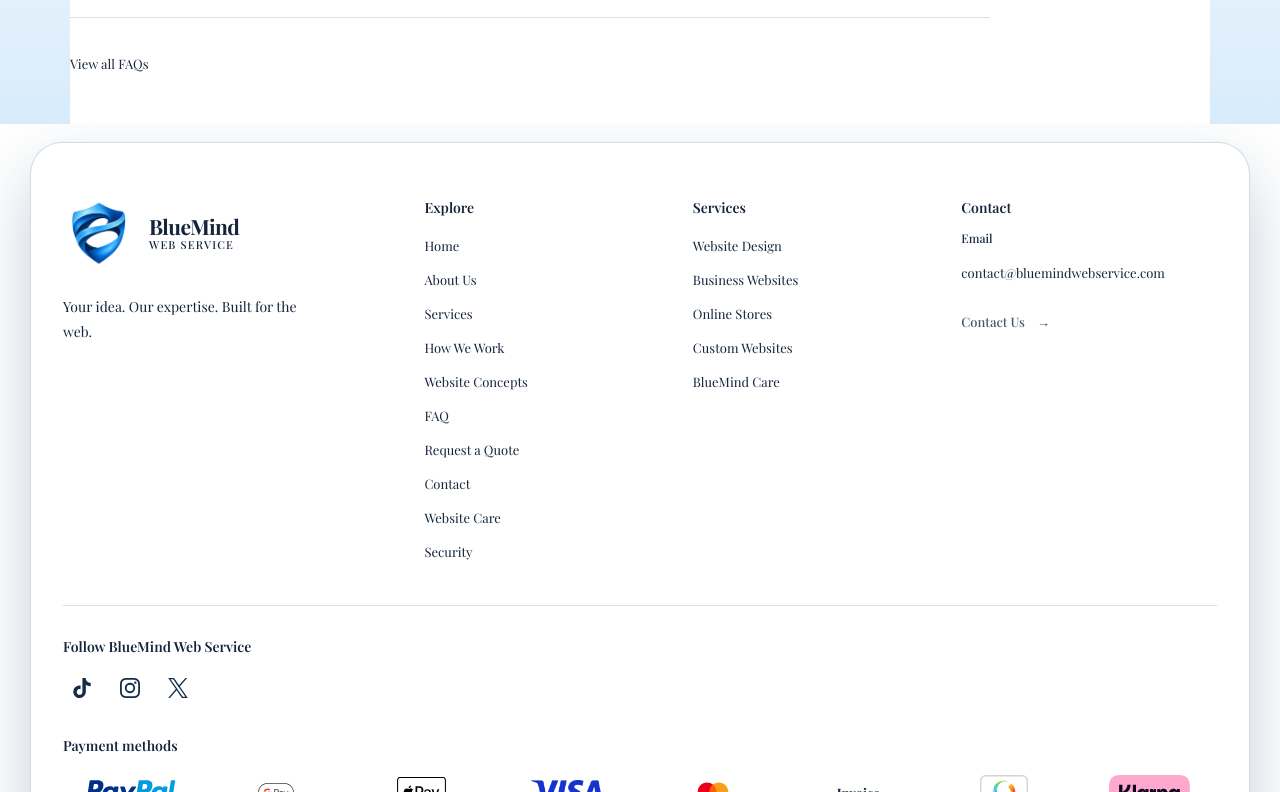
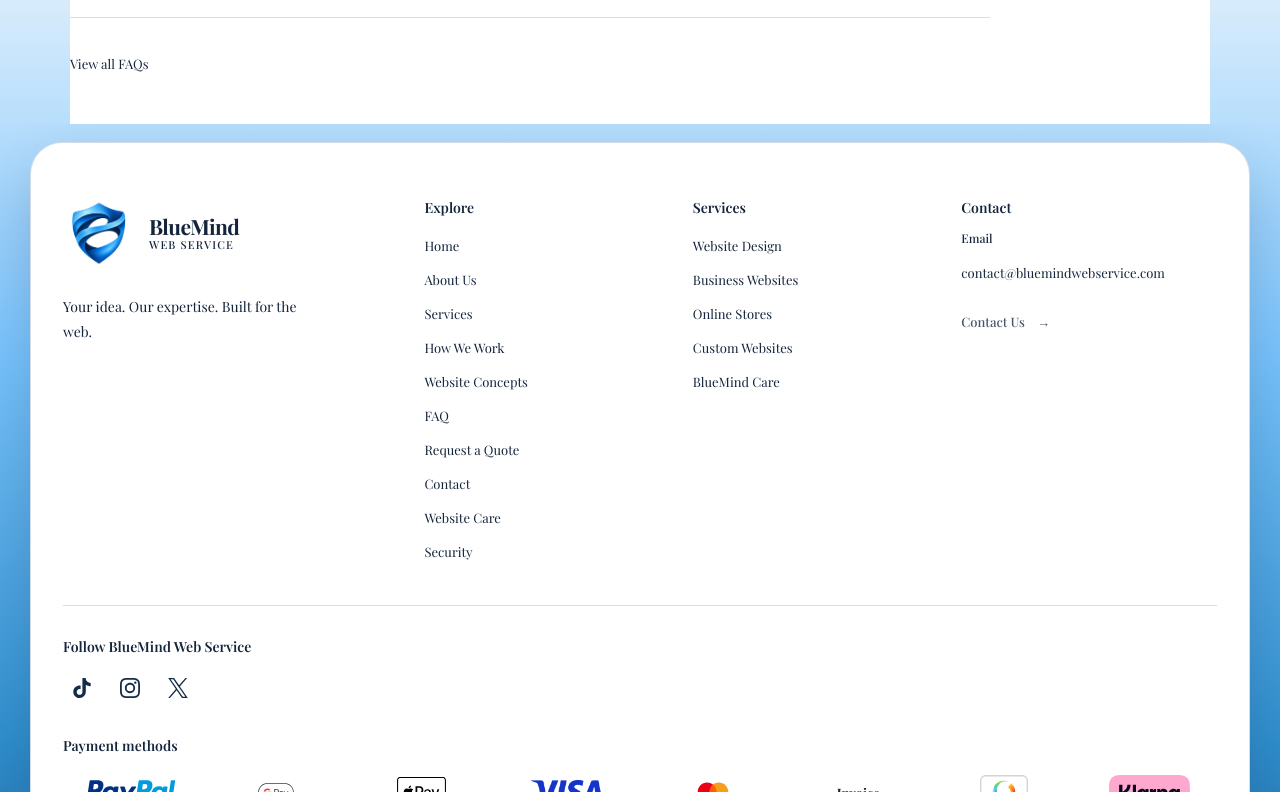
Before and after one commit to m1o223/bluem-ndwebs-rv-cefronend, a Next.js app: page / in a window 1280 px wide. Shown: the part 3228-4020 px from the top of the page. Built offline with nearby package versions, Linux system fonts and the light colour scheme.

Commit message:
Add document-end ambient footer gradient

```diff
--- a/app/demo/restaurant/restaurant-demo.module.css
+++ b/app/demo/restaurant/restaurant-demo.module.css
@@ -1,4 +1,4 @@
-.previewStage { min-height: 100dvh; background: #e9eef4; color: #17365d; }
+.previewStage { min-height: 100dvh; background-color: #e9eef4; background-image: var(--site-bottom-ambient-gradient); background-position: bottom; background-repeat: no-repeat; background-size: 100% clamp(360px, 42vw, 620px); color: #17365d; }
 .previewFullscreen { position: fixed; inset: 0; z-index: 100; overflow: auto; padding: 12px; }
 .previewToolbar { position: sticky; top: 0; z-index: 100; display: flex; align-items: center; justify-content: space-between; gap: 24px; min-height: 86px; padding: 12px clamp(14px, 3vw, 42px); background: #17365d; color: #fff; box-shadow: 0 8px 24px rgb(23 54 93 / 18%); }
 .previewMeta { display: grid; grid-template-columns: auto auto auto; align-items: baseline; gap: 4px 10px; min-width: 0; }
--- a/app/demo/restaurant/restaurant-demo.tsx
+++ b/app/demo/restaurant/restaurant-demo.tsx
@@ -257,7 +257,7 @@ export default function RestaurantDemo() {
   }
 
   return (
-    <div className={`${styles.previewStage} ${fullscreen ? styles.previewFullscreen : ""}`} dir={locale === "ar" ? "rtl" : "ltr"}>
+    <div className={`${styles.previewStage} ${fullscreen ? styles.previewFullscreen : ""}`} data-demo-preview="true" dir={locale === "ar" ? "rtl" : "ltr"}>
       <PreviewToolbar text={text} demoType={demoType} device={device} variant={variant} fullscreen={fullscreen} onDemoTypeChange={setDemoType} onDeviceChange={setDevice} onFullscreenChange={setFullscreen} />
       <div className={styles.previewViewport} data-device={device} style={{ width: device === "mobile" ? "min(100%, 420px)" : device === "tablet" ? "min(100%, 900px)" : "100%", maxWidth: "none" }}>
         <div className={styles.demo}>
--- a/app/globals.css
+++ b/app/globals.css
@@ -24,6 +24,14 @@
   --text-readable: clamp(0.95rem, 0.9rem + 0.2vw, 1.05rem);
   --text-small-readable: clamp(0.86rem, 0.82rem + 0.16vw, 0.95rem);
   --security-ambient-gradient: #ffffff;
+  --site-bottom-ambient-gradient: linear-gradient(
+    0deg,
+    #174a87 0%,
+    #2f8fcd 24%,
+    #79c5ff 52%,
+    #d9ecfb 78%,
+    #ffffff 100%
+  );
 }
 
 * {
@@ -45,6 +53,10 @@ body {
   display: flex;
   flex-direction: column;
   background: #ffffff;
+  background-image: var(--site-bottom-ambient-gradient);
+  background-position: bottom;
+  background-repeat: no-repeat;
+  background-size: 100% clamp(360px, 42vw, 620px);
   color: var(--bluemind-text);
   font-family: var(--font-body-family);
   font-size: 16px;
@@ -128,7 +140,7 @@ body :where(
   isolation: isolate;
   flex: 1 0 auto;
   min-height: 100%;
-  background: #ffffff;
+  background: transparent;
 }
 
 .site-ambient-shell::before {
@@ -151,6 +163,29 @@ body :where(
 .site-ambient-shell .app { background: transparent; }
 
 .site-ambient-shell .hero { background: transparent; }
+
+/* The bottom ambient layer belongs to the document, so it ends with the
+ * page instead of sticking to the viewport while the user scrolls. */
+body [data-site-footer] {
+  background-color: transparent !important;
+  background-image: none !important;
+}
+
+body [data-home-end-flow] {
+  background: var(--site-bottom-ambient-gradient) !important;
+}
+
+.site-ambient-shell .auth-page-main,
+.site-ambient-shell.auth-ambient .auth-page-main > main,
+.site-ambient-shell [data-chat-main="true"] {
+  background-color: transparent !important;
+  background-image: none !important;
+}
+
+body [data-site-menu-page] {
+  background-color: transparent !important;
+  background-image: none !important;
+}
 
 /*
  * The approved blue ambient background is intentionally scoped to the three
--- a/components/site-menu-page.tsx
+++ b/components/site-menu-page.tsx
@@ -26,7 +26,7 @@ export default function SiteMenuPage() {
       : { back: "Back", eyebrow: "Navigation", title: "Explore BlueMind", intro: "Every main page, in one clear place.", links: links.map(([, label]) => label) };
 
   return (
-    <main className={styles.page} dir={rtl ? "rtl" : "ltr"}>
+    <main className={styles.page} data-site-menu-page="true" dir={rtl ? "rtl" : "ltr"}>
       <header className={styles.header}>
         <Link href="/" className={styles.brand} aria-label="BlueMind Web Service home"><BrandLockup solidLogo priority /></Link>
         <Link href="/" className={styles.back}><ChevronLeft size={17} aria-hidden="true" />{labels.back}</Link>
```
